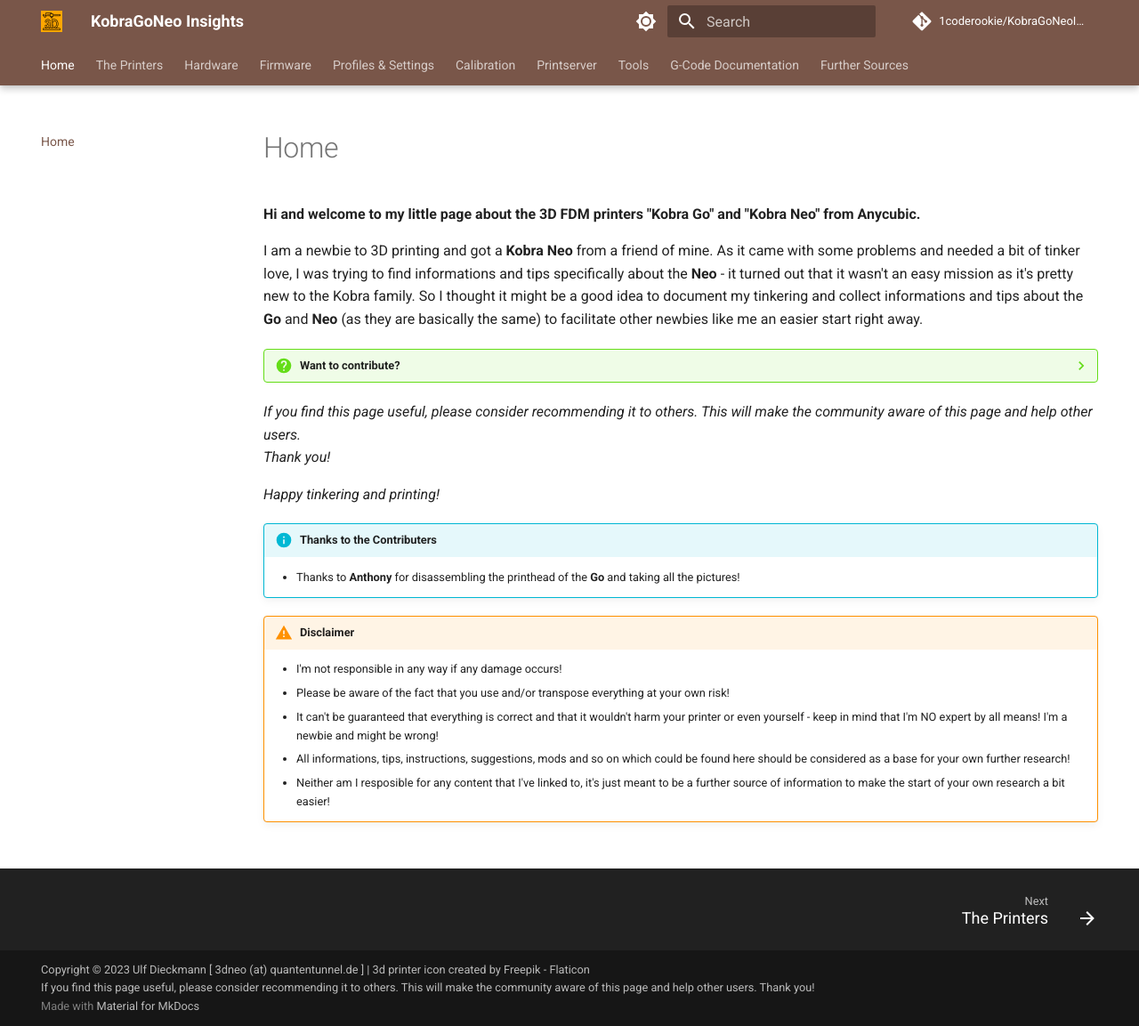
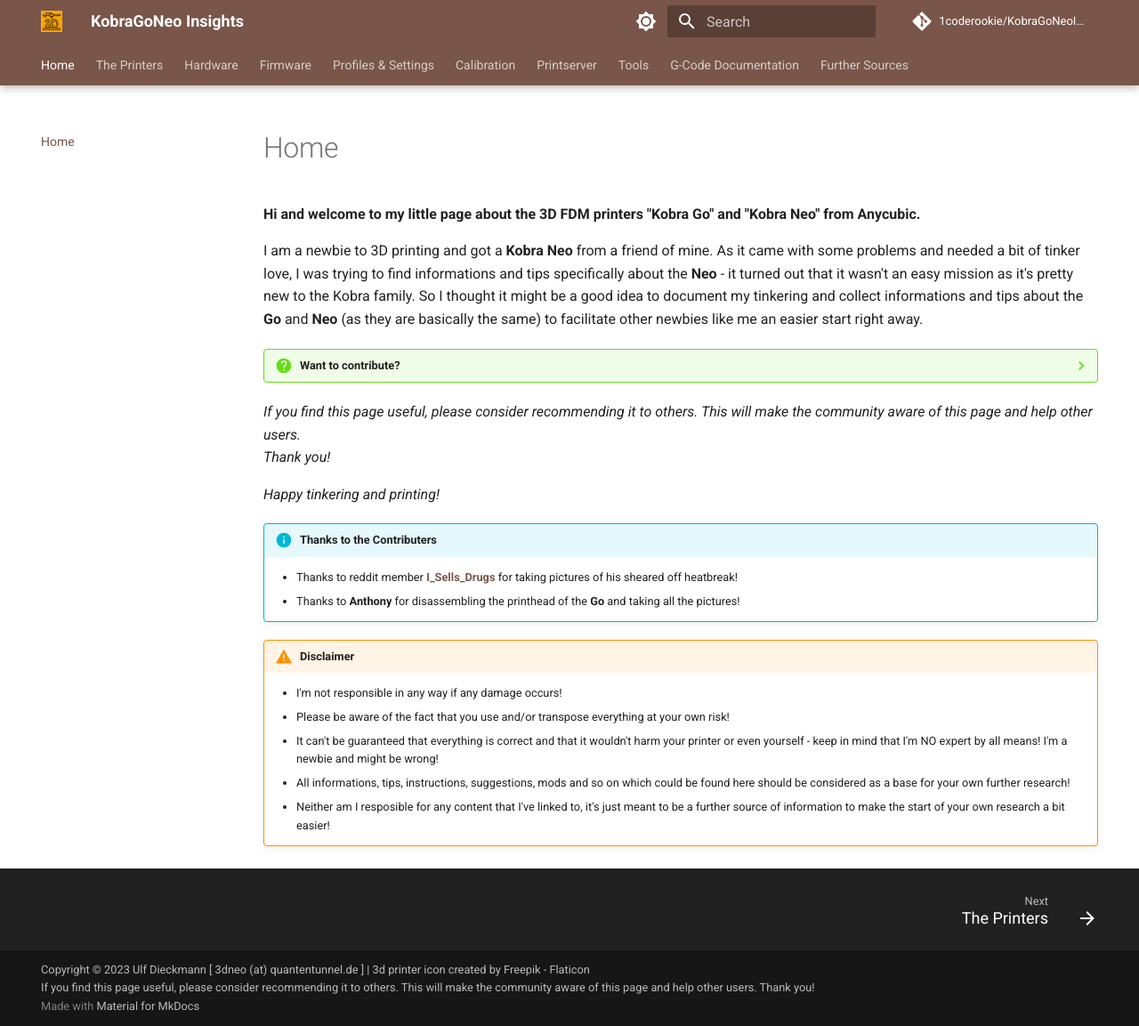
Before and after one commit to 1coderookie/KobraGoNeoInsights, an MkDocs documentation site: the page built from docs/index.md, in a window 1280 px wide and 1153 px high. Shown: the whole window at 89% size. Built offline with MkDocs 1.6.1 and Material for MkDocs 9.7.7, drawn with Linux system fonts in a browser that asks for light colours; comment, search, counter and statistics services are not loaded.

Commit message:
Update index.md

```diff
--- a/docs/index.md
+++ b/docs/index.md
@@ -15,6 +15,7 @@
 
 !!! info "Thanks to the Contributers"
 
+    - Thanks to reddit member **[I_Sells_Drugs](https://www.reddit.com/user/I_Sells_Drugs/)** for taking pictures of his sheared off heatbreak!
     - Thanks to **Anthony** for disassembling the printhead of the **Go** and taking all the pictures!
 
 !!! warning "Disclaimer"
```
